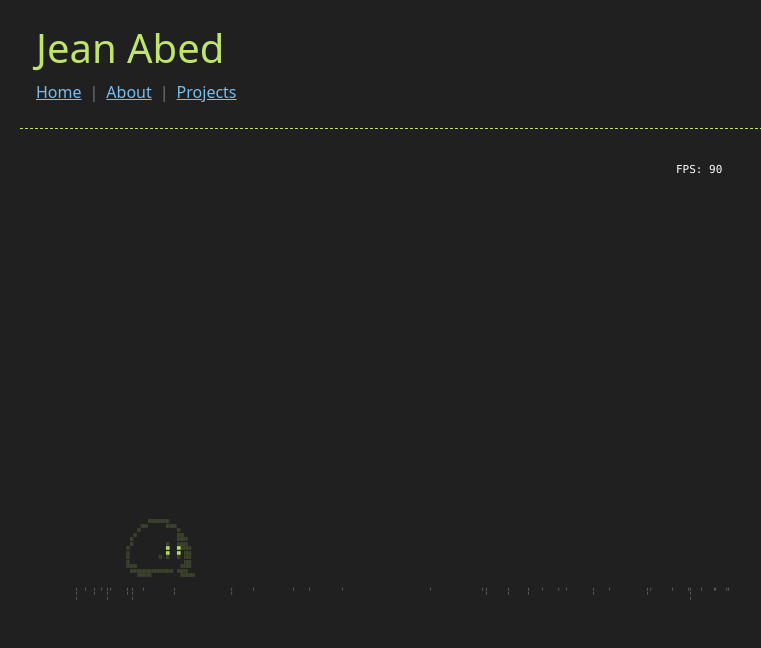
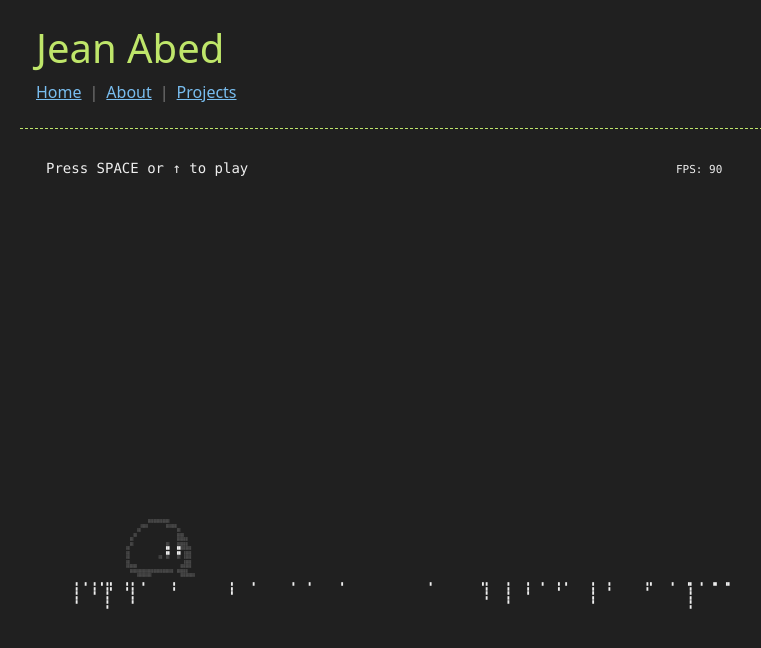
Before and after one commit to Woolworths/woolworths.github.io, a Jekyll site: the page built from index.html, in a window 1280 px wide. Shown: the top 648 px of the page, without its empty margins (86-847 px from the left). Built offline with Jekyll 4.4.1, drawn with Linux system fonts in a browser that asks for light colours.

Commit message:
added colour changing and basic instructions

```diff
--- a/_layouts/default.html
+++ b/_layouts/default.html
@@ -10,7 +19,6 @@
     <link rel="stylesheet" href="https://cdnjs.cloudflare.com/ajax/libs/twitter-bootstrap/5.0.0-alpha1/css/bootstrap.min.css" integrity="sha512-weZatQD41YXNCVn3Bvl2y1iAZqtH/Y+MlAQUwovog1iwj8cbSEpQMeErMnDp9CBlqIo0oxOcOF8GUEoOZYD4Zg==" crossorigin="anonymous" />
 
     <link rel="stylesheet" href="/css/style.css">
-    <link rel="stylesheet" href="/css/game.css">
   </head>
   <body>
     <div class="container-fluid main">
--- a/about.html
+++ b/about.html
@@ -4,3 +4,5 @@
 ---
 
 <h2>About</h2>
+
+<p>Me</p>
--- a/css/game.css
+++ /dev/null
@@ -1,5 +0,0 @@
-#game {
-  font-size: 12px;
-  font-family: "Courier New", Courier, monospace;
-  color: #FFFFFF;
-}
--- a/css/style.css
+++ b/css/style.css
@@ -8,7 +8,7 @@
 }
 
 p {
-  color: #ffffff;
+  color: #eeeeee;
 }
 
 a:link {
--- a/js/game.js
+++ b/js/game.js
@@ -28,7 +28,7 @@
 
             for (let y = 0; y < this.widthL; y++) {
                 this.grid[x][y] = '.';
-                this.colourGrid[x][y] = '#ffffff';
+                this.colourGrid[x][y] = fontColour;
             }
         }
     }
@@ -83,7 +83,9 @@
 var canvasWidth = 700;
 var canvasHeight = 500;
 
+const font = 'Menlo, "Courier New", Courier, monospace';
 const fontSize = 3;
+const fontColour = '#eeeeee';
 const lineHeight = fontSize + 1.5;
 
 const canvas = createHiDPICanvas(canvasWidth, canvasHeight);
@@ -108,13 +110,14 @@
 const scoreCounter = new models.ScoreCounter(10, 20);
 const fpsCounter = new models.FPSCounter(canvasWidth - 60, 20);
 
+var showFpsCounter = true;
 var gameStarted = false;
 var firstPlay = true;
 
 function printMatrix(matrix) {
     const t0 = performance.now();
 
-    ctx.font = `${fontSize}px Menlo`;
+    ctx.font = `${fontSize}px ${font}`;
 
     ctx.clearRect(0, 0, canvas.width, canvas.height);
 
@@ -148,8 +151,10 @@
 
             const colour = matrix.colourGrid[i][j];
 
-            if (colour)
+            if (colour && gameStarted)
                 ctx.fillStyle = colour;
+            else
+                ctx.fillStyle = fontColour;
 
             ctx.fillText(c, x, y);
 
@@ -167,23 +172,25 @@
 
 
 function printText(text, size, x, y, colour) {
-    ctx.font = `${size}px Menlo`;
+    ctx.font = `${size}px ${font}`;
 
     if (colour)
         ctx.fillStyle = colour;
     else
-        ctx.fillStyle = '#ffffff';
+        ctx.fillStyle = fontColour;
 
     ctx.fillText(text, x, y);
 }
 
 function updateText() {
+    if (showFpsCounter) {
         printText(`FPS: ${fpsCounter.fps}`, 11, fpsCounter.x, fpsCounter.y);
         fpsCounter.tick();
+    }
 
-    if (firstPlay)
-        return;
-
+    if (firstPlay) {
+        printText('Press SPACE or ↑ to play', 14, scoreCounter.x, scoreCounter.y);
+    } else {
         printText(`Score: ${scoreCounter.score}`, 14, scoreCounter.x, scoreCounter.y, '#bfe66a');
 
         if (!gameStarted)
@@ -191,12 +198,20 @@
 
         scoreCounter.tick();
     }
+}
 
 function startGame() {
+    if (!gameStarted) {
         gameStarted = true;
         firstPlay = false;
 
         scoreCounter.reset();
+
+        gtag('event', 'start', {
+            'event_category' : 'game',
+            'event_label' : 'Game Started'
+        });
+    }
 }
 
 function resetGame() {
@@ -213,6 +228,12 @@
             obstacles.splice(i, 1);
         }
     }
+
+    gtag('event', 'finish', {
+        'event_category' : 'game',
+        'event_label' : 'Game Finished',
+        'value': scoreCounter.score
+    });
 }
 
 function randomObjectGeneration() {
@@ -222,7 +243,7 @@
     var rng = Math.random();
 
     if (rng < 1/(updatesPerSecond * 0.08)) {
-        const g = new models.Ground(matrix.widthL - 1, heightFromBottom - 2);
+        const g = new models.Ground(matrix.widthL - 1, heightFromBottom - 1);
         g.setChaos(chaos);
 
         obstacles.push(g);
@@ -232,7 +253,7 @@
         return;
 
     rng = Math.random();
-    var odds = (0.7 + 0.3 * chaos) * 1/(updatesPerSecond * 2);
+    var odds = (0.7 + 0.3 * chaos) * 1/(updatesPerSecond * 1);
 
     if (rng < odds) {
         const t = new models.Tree(matrix.widthL - 1, heightFromBottom + 2);
@@ -302,7 +323,7 @@
     for (let i = obstacles.length - 1; i >= 0; i--) {
         var obstacle = obstacles[i];
 
-        matrix.drawSprite(obstacle.sprite, obstacle.x, obstacle.y);
+        matrix.drawSprite(obstacle.sprite, obstacle.x, obstacle.y, obstacle.colour);
 
         // TODO
         if (!matrix.XYInBounds(obstacle.x, obstacle.y)) {
@@ -310,7 +331,7 @@
         }
     }
 
-    matrix.drawSprite(player.sprite, player.x, player.y, '#bfe66a');
+    matrix.drawSprite(player.sprite, player.x, player.y, player.colour);
 }
 
 function keydown(e) {
--- a/js/models.js
+++ b/js/models.js
@@ -97,6 +97,8 @@
 class Player extends Obstacle {
     constructor(x, y) {
         super(x, y);
+
+        this.colour = '#bfe66a';
 
         this.speed = 0;
 
@@ -205,12 +207,18 @@
 
         const s = Math.random();
 
-        if (s < 0.6) {
+        if (s < 0.55) {
             this.height = 1;
-        } else if (s < 0.9) {
+        } else if (s < 0.65) {
             this.height = 2;
+        } else if (s < 0.8) {
+            this.height = 3;
+        } else if (s < 0.85) {
+            this.height = 4;
+        } else if (s < 0.95) {
+            this.height = 5;
         } else {
-            this.height = 3;
+            this.height = 6;
         }
 
         this.y -= this.height;
@@ -221,7 +229,7 @@
 
         for (let i = 0; i < this.height; i++) {
             sprite[i] = [];
-            sprite[i][0] = '|';
+            sprite[i][0] = '█';
         }
 
         return sprite;
@@ -231,6 +239,8 @@
 class Tree extends Obstacle {
     constructor(x, y) {
         super(x, y);
+
+        this.colour = '#ff4500';
 
         const s = Math.random();
 
@@ -261,7 +271,7 @@
 
         for (let i = 1; i < this.height; i++) {
             sprite[i] = [];
-            sprite[i][1] = '|';
+            sprite[i][1] = '█';
         }
 
         return sprite;
```
Also changed, not shown: other parts of _layouts/default.html (+9 -0 lines). Lines whose indentation alone changed are shown as unchanged.
